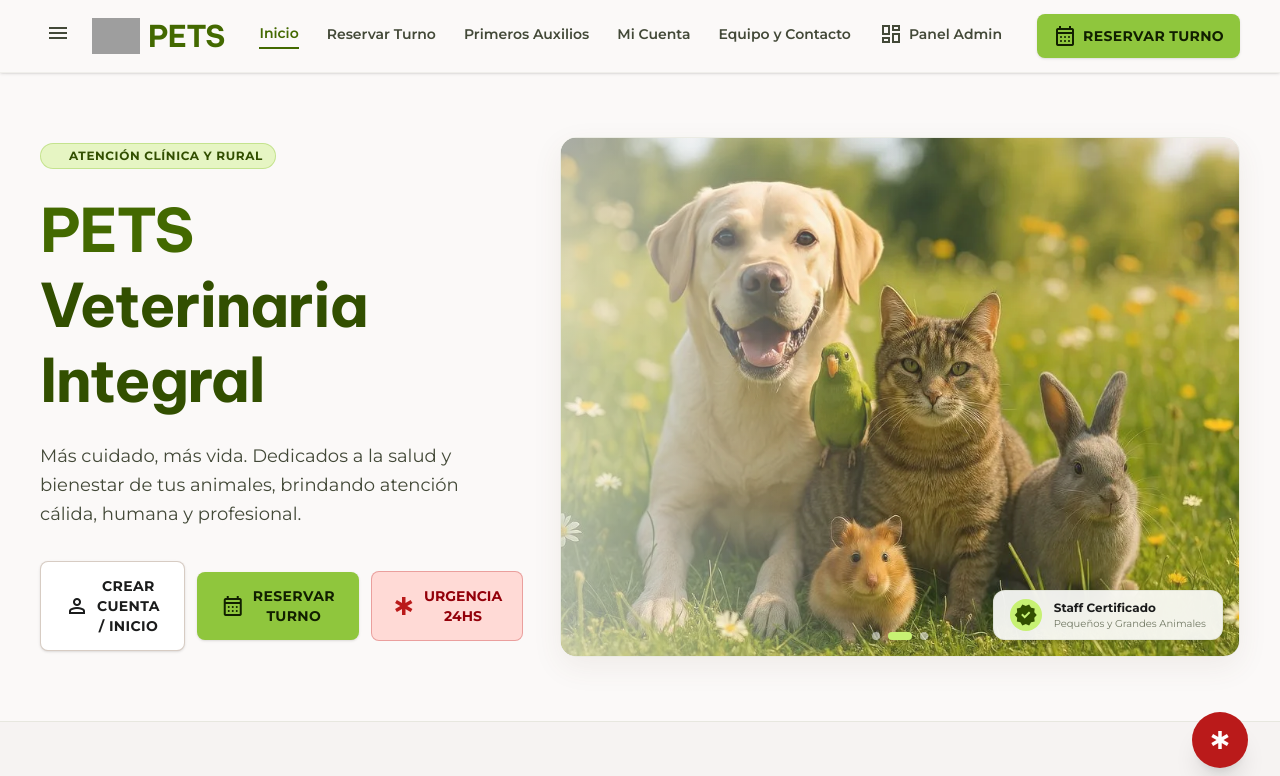
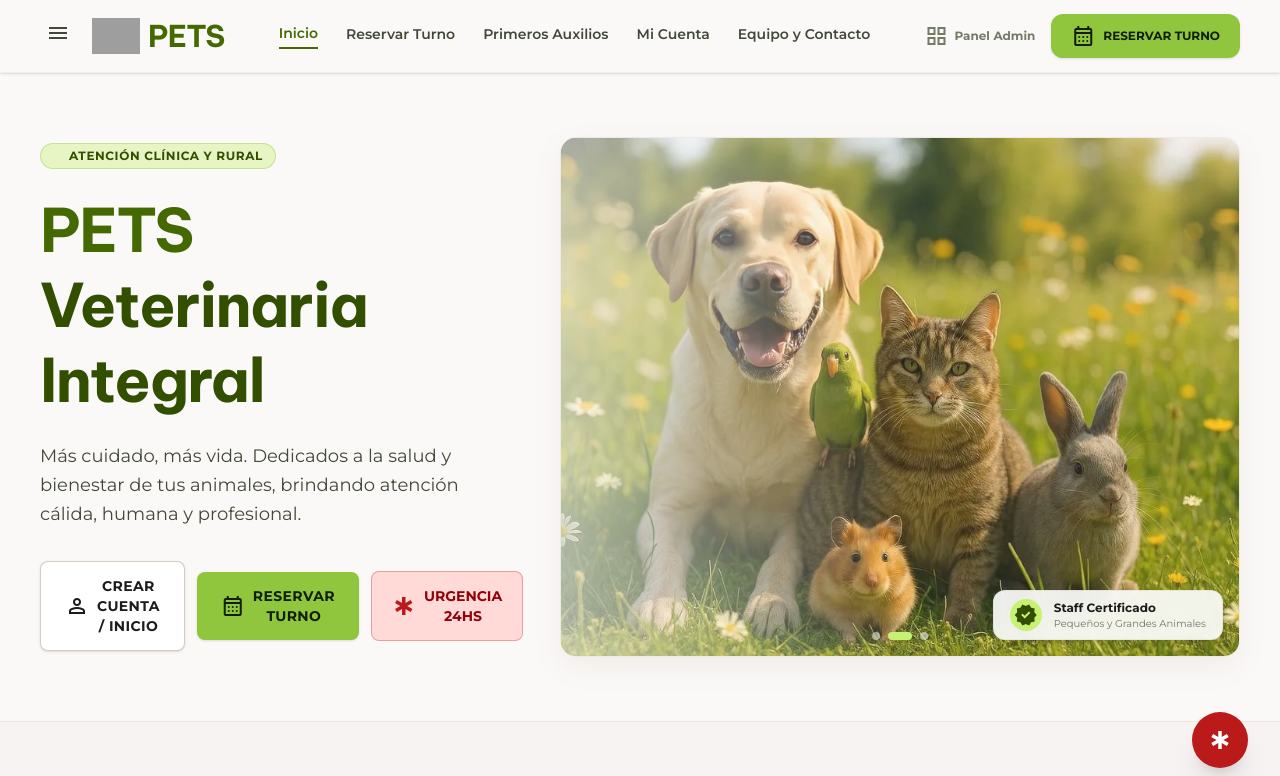
Before and after one commit to testpehuenia-ship-it/pets2, a React (Vite) app: page / in a window 1280 px wide. Shown: the top 776 px of the page. Built offline with nearby package versions, Linux system fonts and the light colour scheme; grey boxes are pictures that could not be loaded.

Commit message:
feat: Add logout button and display user name in TopAppBar

```diff
--- a/src/App.tsx
+++ b/src/App.tsx
@@ -77,6 +77,15 @@ export default function App() {
     }
   };
 
+  const handleLogout = () => {
+    localStorage.removeItem('pets_user');
+    localStorage.removeItem('pets_token');
+    setCurrentUser(null);
+    setPets([]);
+    setCurrentTab('inicio');
+    window.scrollTo({ top: 0, behavior: 'smooth' });
+  };
+
   useEffect(() => {
     if (currentUser) {
       subscribeToPushNotifications();
@@ -142,11 +151,12 @@ export default function App() {
     <div className="min-h-screen bg-[#fbf9f8] text-[#1b1c1c] font-body flex flex-col antialiased selection:bg-[#c7f173] selection:text-[#141f00]">
       {/* Top App Bar Header */}
       <TopAppBar
+        user={currentUser}
         currentTab={currentTab}
         onSelectTab={handleSelectTab}
         onOpenDrawer={() => setIsDrawerOpen(true)}
         onOpenEmergency={() => setIsEmergencyOpen(true)}
-        notificationCount={notificationCount}
+        onLogout={handleLogout}
       />
 
       {/* Side Navigation Drawer (Mobile) */}
--- a/src/components/TopAppBar.tsx
+++ b/src/components/TopAppBar.tsx
@@ -3,16 +3,20 @@ import { TabType } from '../types';
 import { CLINIC_IMAGES } from '../data/initialData';
 
 interface TopAppBarProps {
+  user?: any;
   currentTab: TabType;
   onSelectTab: (tab: TabType) => void;
   onOpenDrawer: () => void;
   onOpenEmergency: () => void;
+  onLogout?: () => void;
 }
 
 export const TopAppBar: React.FC<TopAppBarProps> = ({
+  user,
   currentTab,
   onSelectTab,
   onOpenDrawer,
+  onLogout,
 }) => {
   return (
     <header className="bg-[#fbf9f8]/90 backdrop-blur-md shadow-sm sticky top-0 z-50 border-b border-[#c3c9b3]/20">
@@ -98,29 +102,54 @@ export const TopAppBar: React.FC<TopAppBarProps> = ({
           >
             Equipo y Contacto
           </button>
+        </nav>
+
+        {/* Right Side: Admin Link, Action Button & User Profile */}
+        <div className="flex items-center gap-4">
+          <button
+            onClick={() => onSelectTab('admin')}
+            className={`hidden md:flex items-center gap-1.5 font-bold text-xs transition-colors ${
+              currentTab === 'admin'
+                ? 'text-[#436900]'
+                : 'text-[#737a66] hover:text-[#436900]'
+            }`}
+          >
+            <span className="material-symbols-outlined text-lg">grid_view</span>
+            Panel Admin
+          </button>
+
+          {user && (
+            <div className="hidden md:flex items-center gap-3 border-l border-[#c3c9b3]/30 pl-4 ml-2">
+              <div className="flex flex-col items-end">
+                <span className="text-xs font-bold text-[#1b1c1c]">{user.name}</span>
+                <button
+                  onClick={onLogout}
+                  className="text-[10px] text-[#ba1a1a] font-medium hover:underline flex items-center gap-0.5"
+                >
+                  <span className="material-symbols-outlined text-[12px]">logout</span>
+                  Cerrar sesión
+                </button>
+              </div>
+              <div className="w-8 h-8 rounded-full bg-[#c7f173] text-[#324f00] flex items-center justify-center font-headline font-bold border border-[#8fc63d]">
+                {user.name?.[0]?.toUpperCase() || 'U'}
+              </div>
+            </div>
+          )}
 
           <button
-            onClick={() => onSelectTab('admin')}
-            className={`font-semibold text-sm transition-all pb-1 flex items-center gap-1.5 ${
-              currentTab === 'admin'
-                ? 'text-[#436900] border-b-2 border-[#436900]'
-                : 'text-[#434938] hover:text-[#436900]'
-            }`}
+            onClick={() => onSelectTab('reservas')}
+            className="hidden md:flex bg-[#8fc63d] hover:bg-[#9fd74d] text-[#111f00] px-5 py-2.5 rounded-xl font-bold text-xs items-center gap-2 transition-all shadow-sm active:scale-95"
           >
-            <span className="material-symbols-outlined text-base">dashboard</span>
-            Panel Admin
+            <span className="material-symbols-outlined text-base">calendar_month</span>
+            RESERVAR TURNO
           </button>
-        </nav>
 
-        {/* Right CTA Button */}
-        <div className="flex items-center gap-2">
+          {/* Mobile Only Action */}
           <button
             onClick={() => onSelectTab('reservas')}
-            className="bg-[#8fc63d] text-[#111f00] font-bold text-xs md:text-sm tracking-wide px-4 py-2.5 rounded-lg shadow-sm hover:bg-[#9fd74d] active:scale-95 transition-all flex items-center gap-1.5 uppercase"
+            className="md:hidden bg-[#8fc63d] text-[#111f00] p-2 rounded-lg shadow-sm"
           >
-            <span className="material-symbols-outlined text-lg">calendar_month</span>
-            <span className="hidden sm:inline">RESERVAR TURNO</span>
-            <span className="sm:hidden">TURNO</span>
+             <span className="material-symbols-outlined text-lg">calendar_month</span>
           </button>
         </div>
       </div>
```
